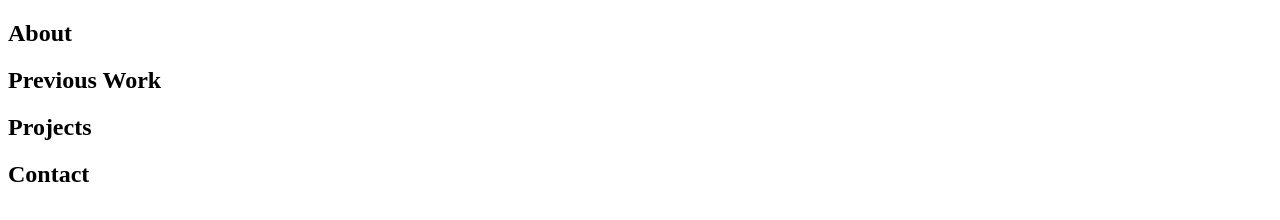
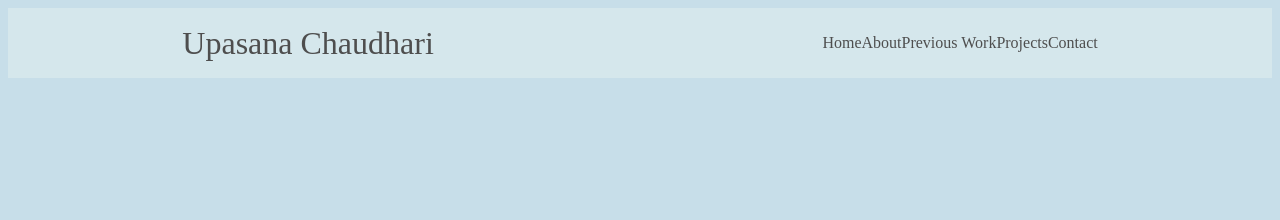
Before and after one commit to upasana01/web_dev_project, a plain HTML site: page portfolio.html in a window 1280 px wide. Drawn offline with Linux system fonts and the light colour scheme.

Commit message:
Implemented initial design and layout.

```diff
--- a/portfolio.html
+++ b/portfolio.html
@@ -2,44 +2,28 @@
 <html lang="en">
   <head>
     <meta charset="UTF-8" />
+    <meta http-equiv="X-UA-Compatible" content="IE=edge" />
     <meta name="viewport" content="width=device-width, initial-scale=1.0" />
-    <title>My Professional Website</title>
-    <!-- Add CSS link or embed CSS code here -->
+    <title>Upasana Portfolio Website</title>
+    <link rel="stylesheet" href="style.css" />
   </head>
-
   <body>
-    <!-- Navbar -->
-    <nav>
-      <!-- Add your navbar content here -->
-    </nav>
-
-    <!-- About Section -->
-    <section id="about">
-      <h2>About</h2>
-      <!-- Add your bio and any other information about yourself here -->
-      <!-- Optionally, include your photo -->
-    </section>
-
-    <!-- Previous Work Section -->
-    <section id="previous-work">
-      <h2>Previous Work</h2>
-      <!-- Add your previous work details or resume here -->
-      <!-- If you don't have previous work experience, include courses or skills section -->
-    </section>
-
-    <!-- Projects Section -->
-    <section id="projects">
-      <h2>Projects</h2>
-      <!-- Add details of your projects, including name, description, and links to GitHub/deployed site -->
-    </section>
-
-    <!-- Contact Section -->
-    <section id="contact">
-      <h2>Contact</h2>
-      <!-- Add a contact form here for visitors to reach out to you -->
-      <!-- Remember, the form submission functionality to a server is not necessary -->
-    </section>
-
-    <!-- Add JavaScript code or link your JavaScript file here if needed -->
+    <header>
+      <nav>
+        <div class="left_side">Upasana Chaudhari</div>
+        <div class="right_side">
+          <ul>
+            <li>Home</li>
+            <li>About</li>
+            <li>Previous Work</li>
+            <li>Projects</li>
+            <li>Contact</li>
+          </ul>
+        </div>
+      </nav>
+    </header>
+    <main>
+      <section></section>
+    </main>
   </body>
 </html>
--- /dev/null
+++ b/style.css
@@ -0,0 +1,23 @@
+body {
+  background-color: #c7dee9;
+  color: #4e4e4e;
+}
+.left_side {
+  font-size: 2rem;
+}
+nav {
+  display: flex;
+  justify-content: space-around;
+  align-items: center;
+  height: 70px;
+  background-color: rgb(213, 231, 236);
+}
+
+nav ul {
+  display: flex;
+  justify-content: center;
+}
+
+nav ul li {
+  list-style: none;
+}
```
Also changed, not shown: portfolio.js (added), 1 other file.
